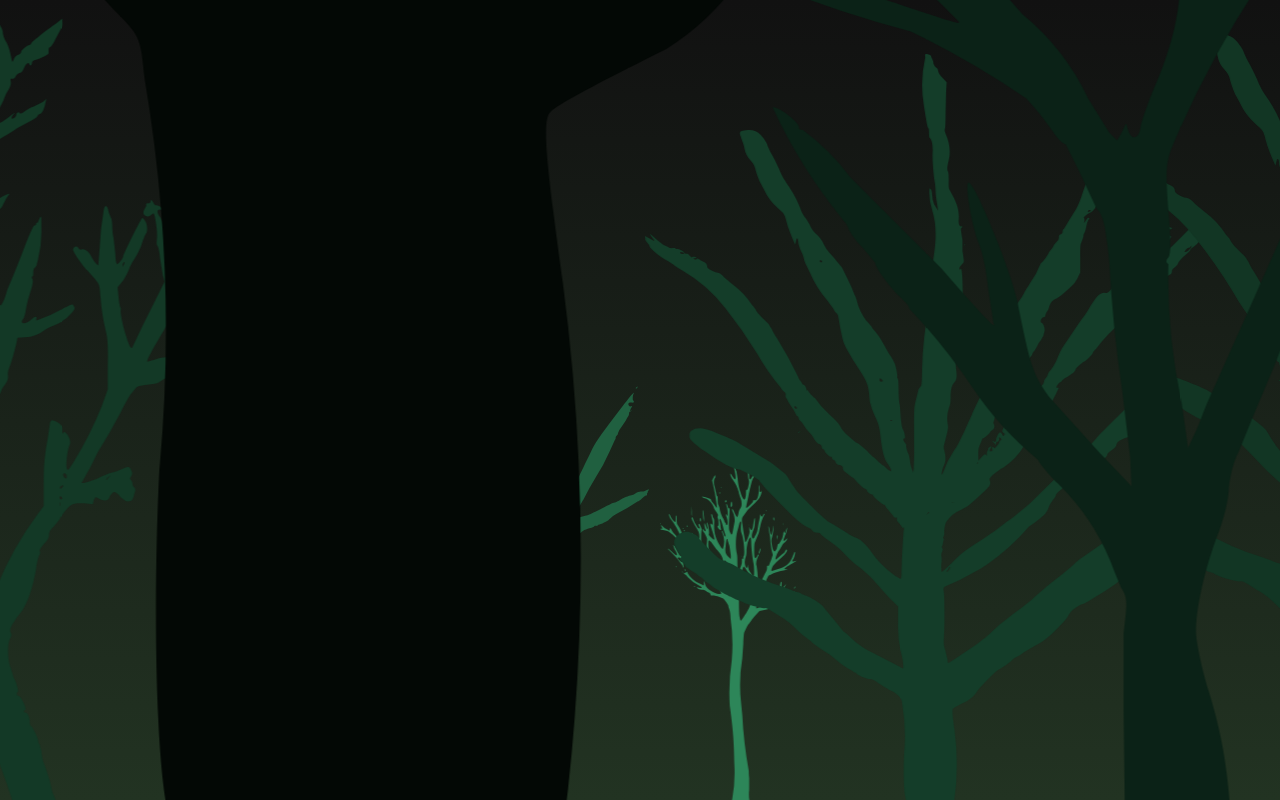
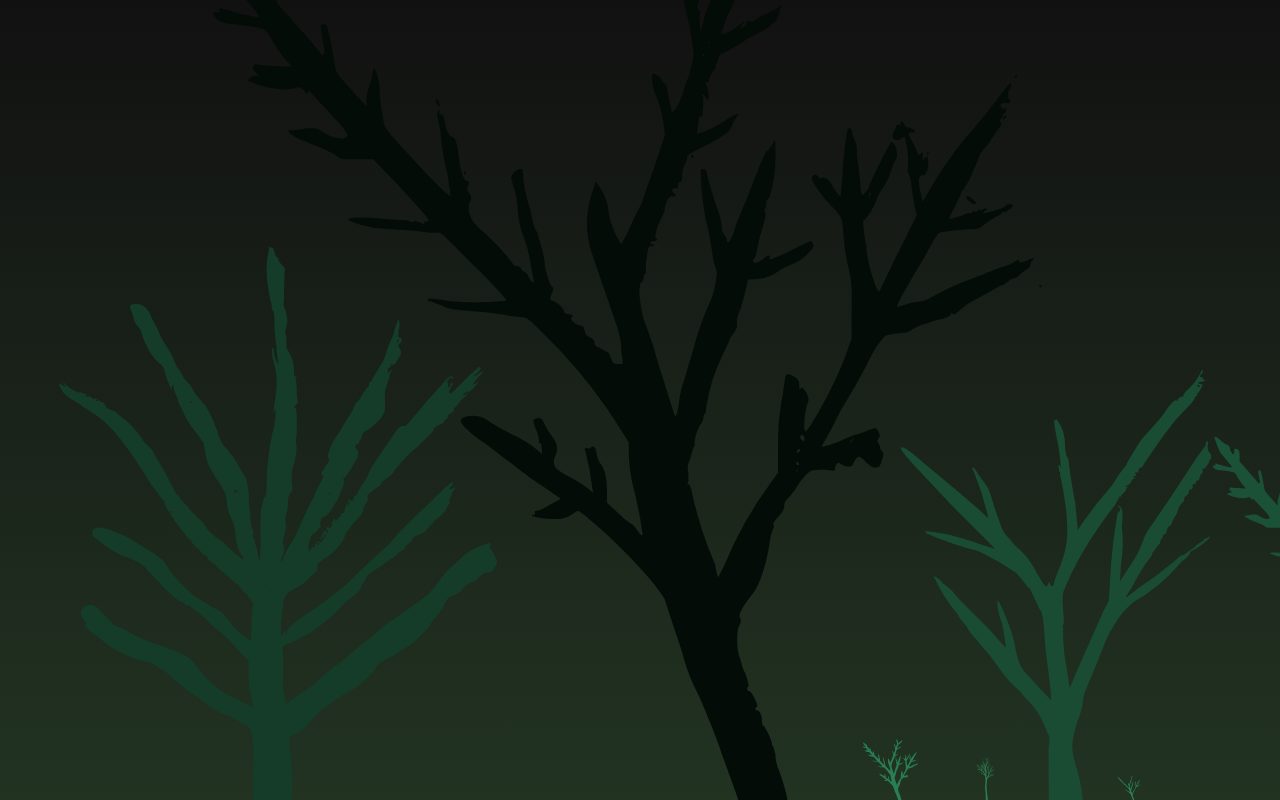
Before and after one commit to winsvold/julekort, a Next.js app: page /skog in a window 1280 px wide. Built offline with nearby package versions, Linux system fonts and the light colour scheme.

Commit message:
wip, prøver å ordne skog-animasjon med framermotion, men bla problemer med negativ delay som ikke funker

```diff
--- a/package.json
+++ b/package.json
@@ -15,6 +15,7 @@
     "@types/styled-components": "^5.1.7",
     "babel-plugin-macros": "^3.0.1",
     "babel-plugin-styled-components": "^1.12.0",
+    "framer-motion": "^3.1.3",
     "husky": "^4.3.6",
     "lint-staged": "^10.5.3",
     "next": "10.0.3",
--- a/pages/skog.tsx
+++ b/pages/skog.tsx
@@ -1,8 +1,9 @@
 import * as React from "react";
 import styled, { css, keyframes } from "styled-components/macro";
 import Tre from "../ikoner/tsx/Tre";
-import { HoytSmaltTre, Tre2, Tre3 } from "../ikoner/tsx";
-import SvgTre4 from "../ikoner/tsx/Tre4";
+import { HoytSmaltTre, Tre2, Tre3, Tre4 } from "../ikoner/tsx";
+import { useRef } from "react";
+import { motion } from "framer-motion";
 
 const Style = styled.div`
   position: relative;
@@ -42,19 +43,41 @@ const SvgStyle = styled.div<{ distance: number; delay: number }>`
   }
 `;
 
+const trees = [Tre, Tre2, Tre3, Tre4, HoytSmaltTre];
+const randomTree = () => trees[Math.floor(Math.random() * trees.length)];
+
+function Tree() {
+  const SVG = useRef(randomTree()).current;
+  const distance = useRef(Math.random()).current;
+
+  return (
+    <motion.div
+      style={{
+        position: "absolute",
+        fontSize: `${distance}rem`,
+        bottom: "-5em",
+        zIndex: Math.floor(distance * 1000),
+      }}
+      initial={{ x: "100vw" }}
+      animate={{ x: "-100vw" }}
+      transition={{ duration: 3 / distance, ease: "linear", repeat: Infinity, elapsed: 5 }}
+    >
+      <SVG
+        style={{
+          fill: `hsl(150, 50%, ${35 - distance * 35}%)`,
+          height: "60em",
+        }}
+      />
+    </motion.div>
+  );
+}
+
 function Skog() {
   return (
     <Style>
-      <SvgStyle children={<Tre2 />} distance={35} delay={Math.random() * 30} />
-      <SvgStyle children={<HoytSmaltTre />} distance={35} delay={Math.random() * 30} />
-      <SvgStyle children={<Tre3 />} distance={25} delay={Math.random() * 30} />
-      <SvgStyle children={<Tre />} distance={16} delay={Math.random() * 30} />
-      <SvgStyle children={<SvgTre4 />} distance={15} delay={Math.random() * 30} />
-      <SvgStyle children={<Tre />} distance={14} delay={Math.random() * 30} />
-      <SvgStyle children={<Tre2 />} distance={9} delay={Math.random() * 30} />
-      <SvgStyle children={<Tre3 />} distance={7} delay={Math.random() * 30} />
-      <SvgStyle children={<Tre2 />} distance={4} delay={Math.random() * 30} />
-      <SvgStyle children={<Tre />} distance={2} delay={Math.random() * 30} />
+      {[...new Array(10)].map((_, i) => (
+        <Tree key={i} />
+      ))}
     </Style>
   );
 }
```
Also changed, not shown: 1 other file (tests, documents, lock files or other folders).
